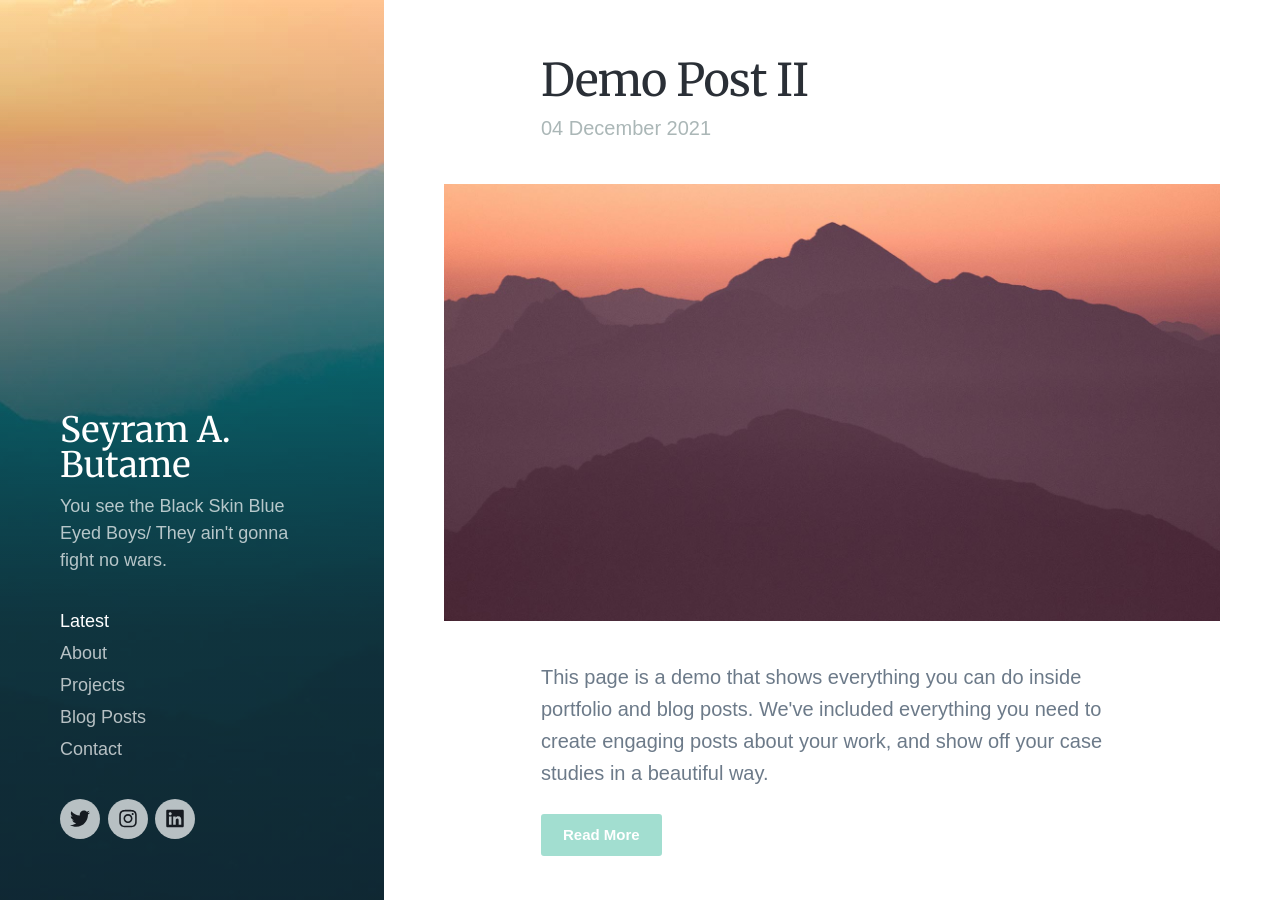
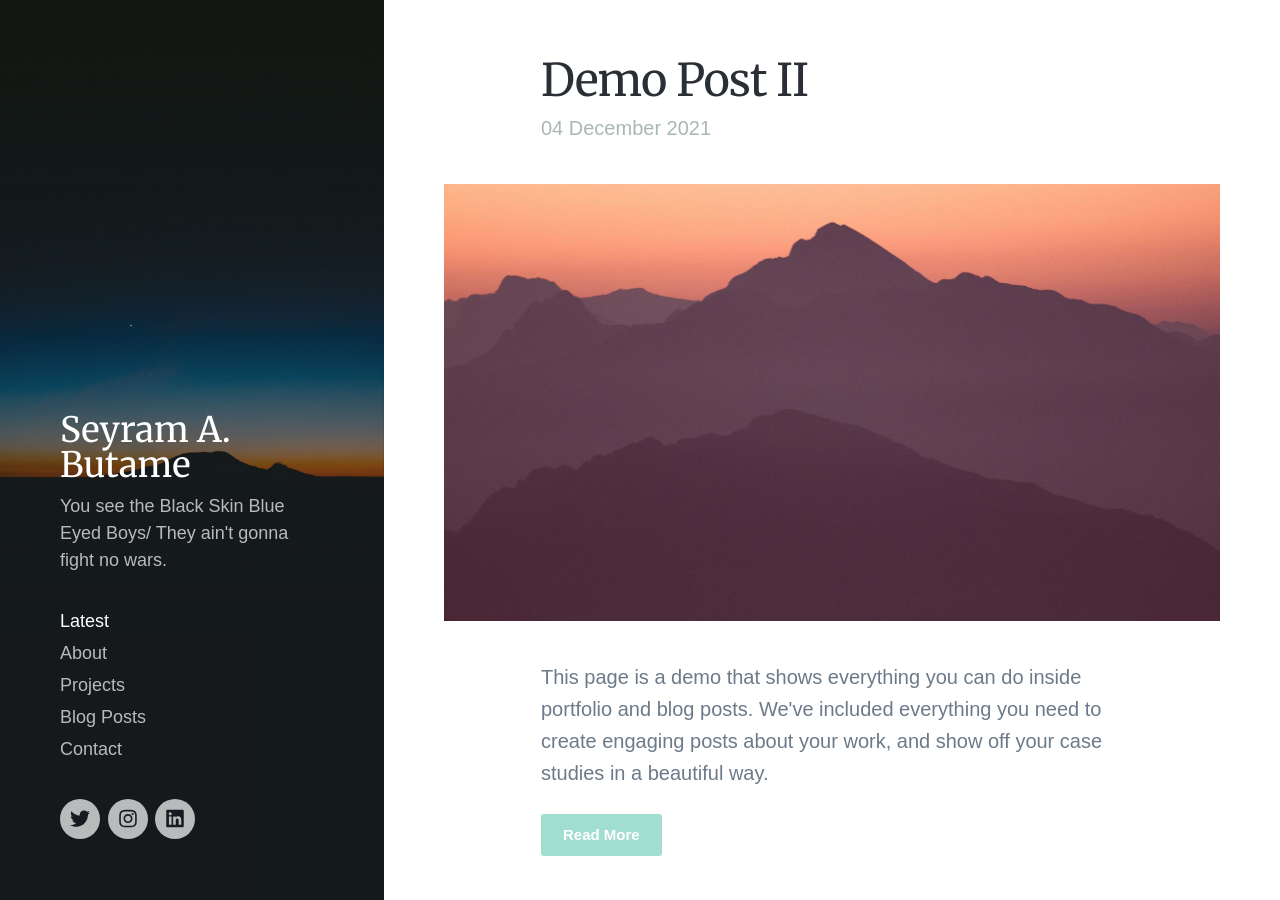
Before and after one commit to butames/blog.github.io, a Jekyll site: the page built from index.html, in a window 1280 px wide and 900 px high. Built offline with Jekyll 4.4.1, drawn with Linux system fonts in a browser that asks for light colours; nearby versions of some CDN libraries; some web fonts are replaced; the list of posts is cut into pages by our own code.

Commit message:
Update index.html

```diff
--- a/index.html
+++ b/index.html
@@ -1,8 +1,8 @@
 ---
 layout: default
-title: A stunning personal blog Jekyll theme
-description: Journal is a stunning personal blog Jekyll theme with an image-focused design.
-featured_image: /images/demo/demo-landscape.jpg
+title: Seyram A. Butame
+description: You see the Black Skin Blue Eyed Boys/ They ain't gonna fight no wars.
+featured_image: /images/background/background2.jpg
 ---
 
 <section class="blog single">
```
